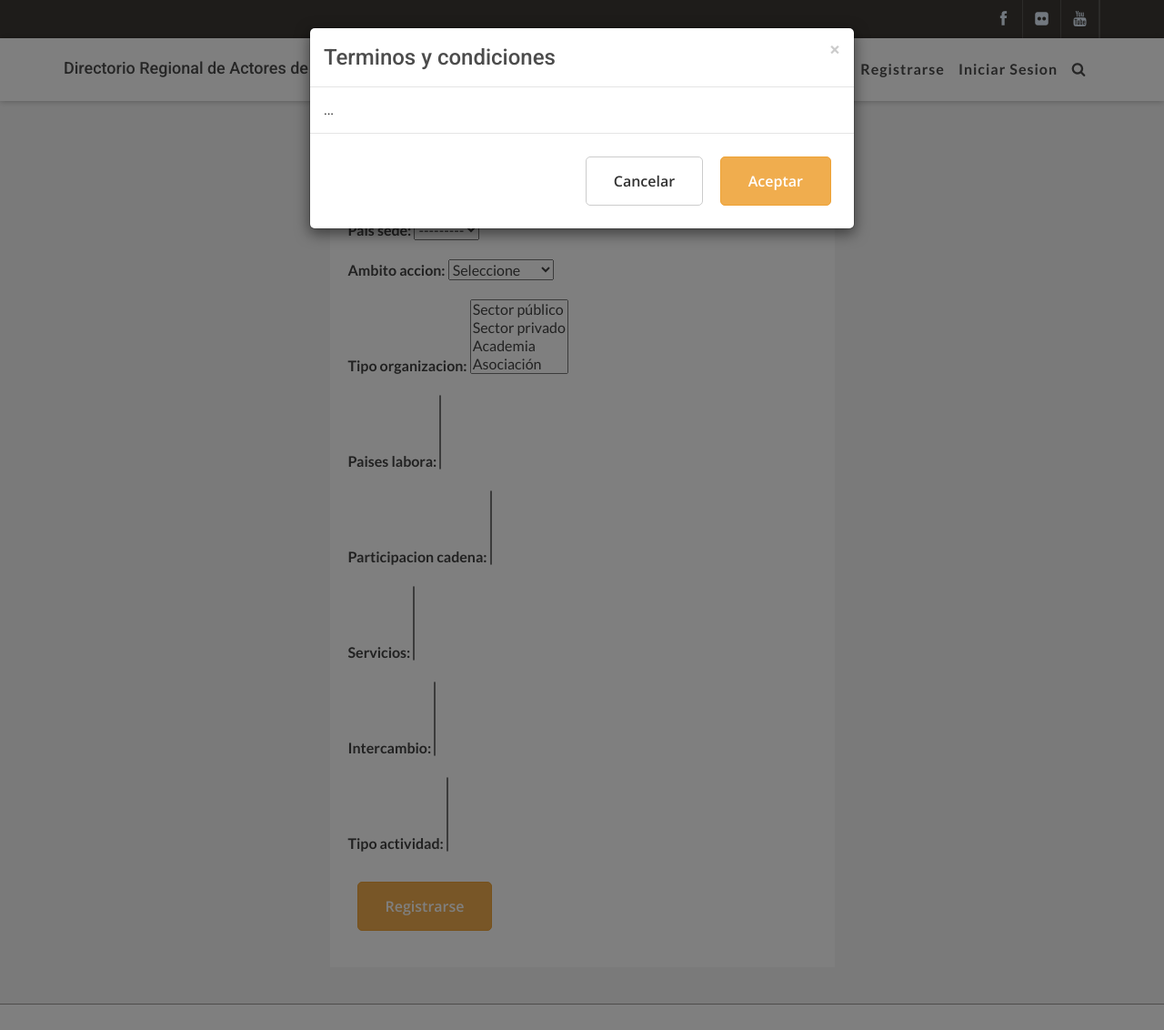
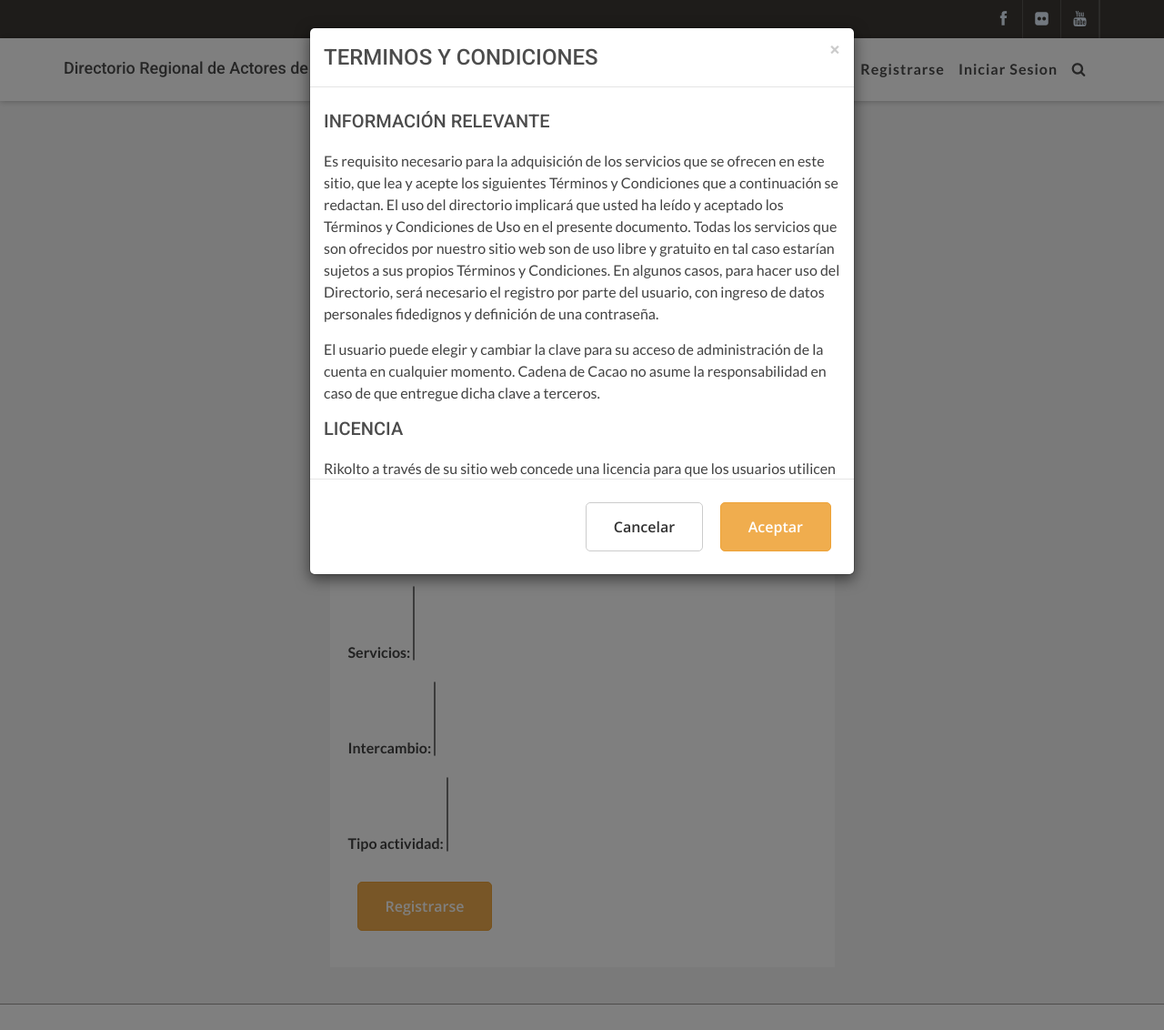
Before and after one commit to CARocha/cadenacacao, a Django app: template templates/registration/registration_form.html in a window 1280 px wide, after a click on "Registrarse". Shown: the top 1132 px of the page at 91% size. Run offline with Django 3.2, Linux system fonts and the light colour scheme; the template is opened without the code that fills it: values that come from a table or form of the project are taken from there, others are empty; parts of the project's set-up code (start-up, migrations or seed data) failed here and were passed over; some libraries are stand-ins or nearby versions; some web fonts are replaced.

Commit message:
agregando algunos cambios

```diff
--- a/static_media/css/main.css
+++ b/static_media/css/main.css
@@ -4271,7 +4271,7 @@ h5.chart-title {
     padding: 3px 20px 0 0;
 }
 #myList .box .text-col p {
-    font: 400 15px/15px 'Roboto',sans-serif;
+    font: 400 15px/20px 'Roboto',sans-serif;
     color: #666;
 }
 #myList .box .text-col h5 {
--- a/templates/base.html
+++ b/templates/base.html
@@ -280,7 +280,7 @@
 
                         <!--begin copyright -->
                         <div class="copyright ">
-                            <p>© 2017 <a href="http://cadenacacaoca.info/">Cadenacacaoca</a>.<!-- Diseñado por <a href="www.simas.org.ni/" target="_blank">SIMAS</a> --></p>
+                            <p>© <script>document.write(new Date().getFullYear())</script> <a href="http://cadenacacaoca.info/">Cadenacacaoca</a>.<!-- Diseñado por <a href="www.simas.org.ni/" target="_blank">SIMAS</a> --></p>
 
                         </div>
                         <!--end copyright -->
--- a/templates/registration/registration_form.html
+++ b/templates/registration/registration_form.html
@@ -1,6 +1,13 @@
 {% extends "base.html" %}
 
 {% block content %}
+<style type="text/css">
+
+.modal-body{
+    height: 430px;
+    overflow-y: auto;
+}
+</style>
 <section class="section-grey small-padding">
 
     <!--begin container-->
@@ -17,10 +24,31 @@
 						    <div class="modal-content">
 						      <div class="modal-header">
 						        <button type="button" class="close" data-dismiss="modal" aria-label="Close"><span aria-hidden="true">&times;</span></button>
-						        <h4 class="modal-title" id="myModalLabel">Terminos y condiciones</h4>
+						        <h4 class="modal-title" id="myModalLabel">TERMINOS Y CONDICIONES</h4>
 						      </div>
 						      <div class="modal-body">
-						        ...
+						       	<h5>INFORMACIÓN RELEVANTE</h5>
+
+						       	<p>Es requisito necesario para la adquisición de los servicios que se ofrecen en este sitio, que lea y acepte los siguientes Términos y Condiciones que a continuación se redactan. El uso del directorio implicará que usted ha leído y aceptado los Términos y Condiciones de Uso en el presente documento. Todas los servicios que son ofrecidos por nuestro sitio web son de uso libre y gratuito en tal caso estarían sujetos a sus propios Términos y Condiciones. En algunos casos, para hacer uso del Directorio, será necesario el registro por parte del usuario, con ingreso de datos personales fidedignos y definición de una contraseña.</p>
+
+						       	<p>El usuario puede elegir y cambiar la clave para su acceso de administración de la cuenta en cualquier momento. Cadena de Cacao no asume la responsabilidad en caso de que entregue dicha clave a terceros.</p>
+
+						       	<h5>LICENCIA</h5>
+
+						       	<p>Rikolto a través de su sitio web concede una licencia para que los usuarios utilicen los servicios en este sitio web de acuerdo a los Términos y Condiciones que se describen en este documento.</p>
+
+						       	<h5>PROPIEDAD</h5>
+
+						       	<p>Usted no puede declarar propiedad intelectual o exclusiva a ninguno de nuestros servicios, modificado o sin modificar. Todos los servicios son propiedad de los proveedores del contenido.</p>
+
+						       	<h5>PRIVACIDAD</h5>
+
+						       	<p>Este sitio web Cadena de Cacao garantiza que la información personal que usted envía cuenta con la seguridad necesaria. Los datos ingresados por usuario o en el caso de requerir una validación no serán entregados a terceros.</p>
+
+						       	<p>La suscripción a boletines de correos electrónicos publicitarios es voluntaria y podría ser seleccionada al momento de crear su cuenta.</p>
+
+						       	<p>Rikolto reserva los derechos de cambiar o de modificar estos términos sin previo aviso.</p>
+
 						      </div>
 						      <div class="modal-footer">
 						        <button type="button" class="btn btn-default" data-dismiss="modal">Cancelar</button>
```
Also changed, not shown: templates/consulta.html (+8 -5 lines), templates/index.html (+2 -8 lines), static_media/images/generica.jpg, static_media/images/portada.jpg.
